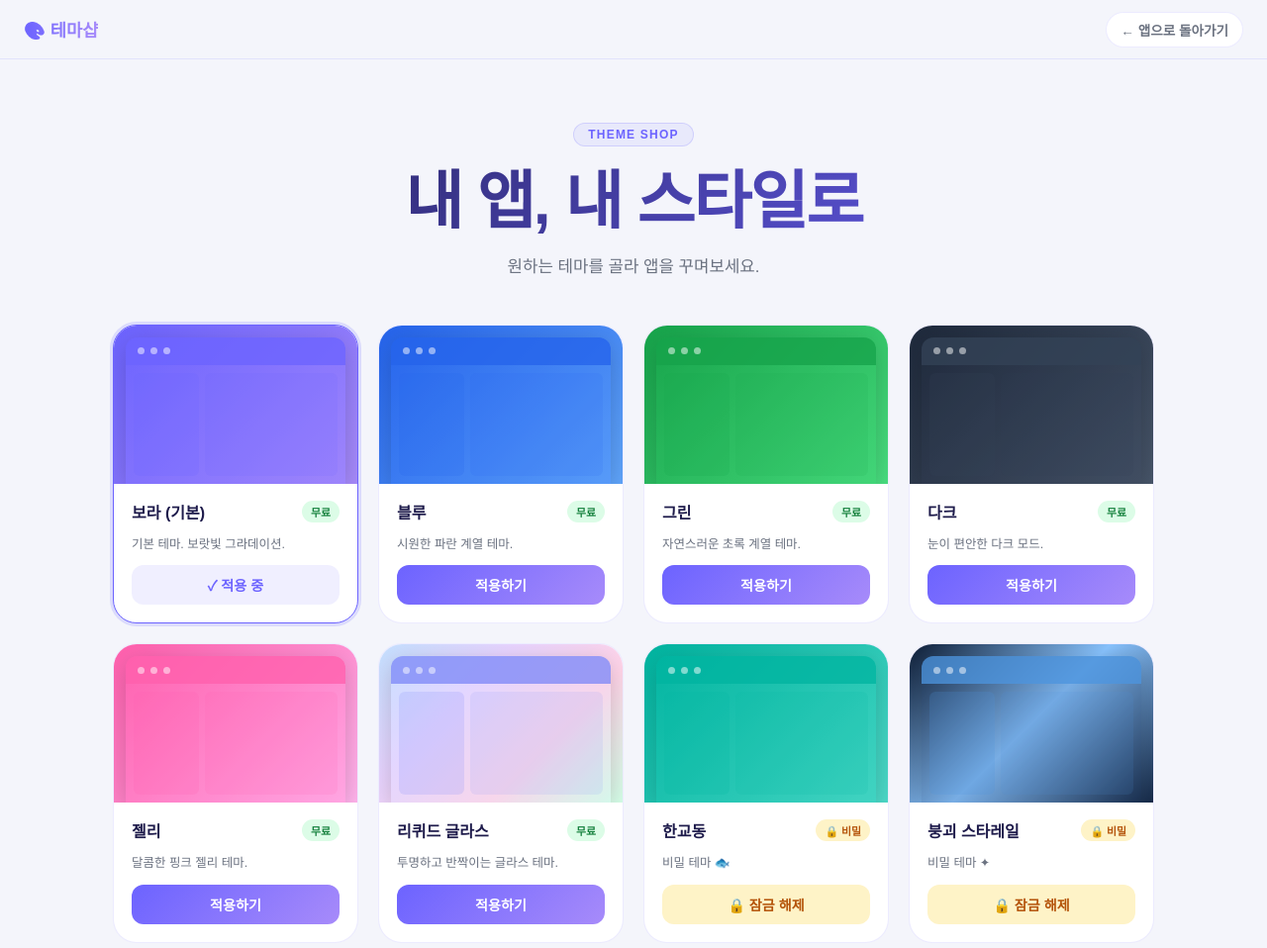
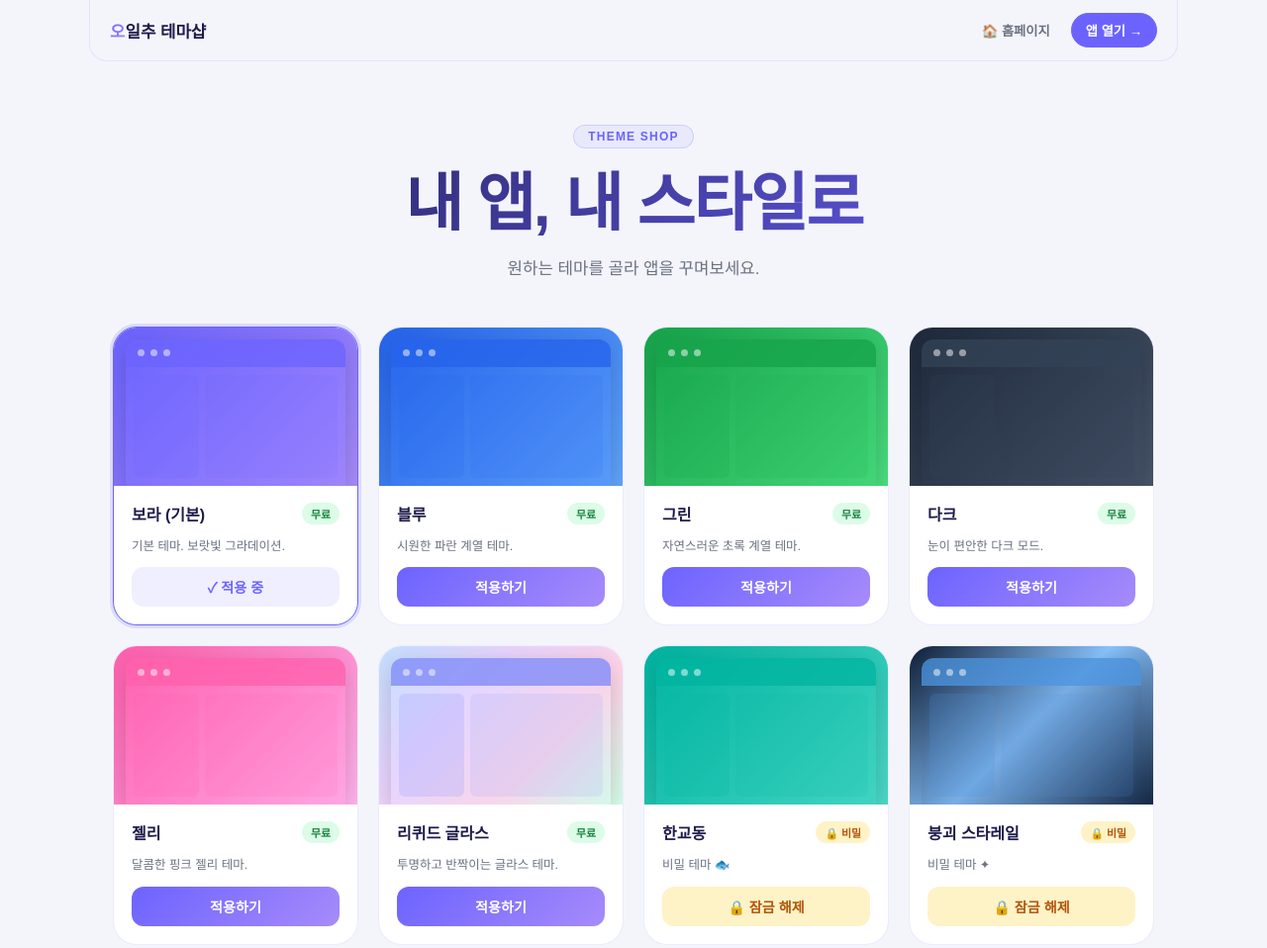
Before and after one commit to colddog09/ILLL, a plain HTML site: page shop.html in a window 1280 px wide. Shown: the whole page at 99% size. Drawn offline with Linux system fonts and the light colour scheme; a web font is replaced by a local one.

Commit message:
feat(nav): homepage button in settings + shop nav redesign
- Settings modal: add 🏠 홈페이지 · 🎨 테마샵 quick-links row above legal links
- style.css v37: .settings-nav-links pill button row
- shop.html: replace standalone header with proper sticky nav
  - Logo → /homepage, nav links: 홈페이지 + 앱 열기 CTA
  - Scroll-aware glass effect matching homepage style
- sw.js: bump to illl-v88

Co-Authored-By: Claude Sonnet 4.6 <noreply@anthropic.com>

```diff
--- a/shop.html
+++ b/shop.html
@@ -27,47 +27,73 @@
       min-height: 100vh;
     }
 
-    /* ── 헤더 ── */
-    .shop-header {
+    /* ── 헤더 / Nav ── */
+    .shop-nav {
       position: sticky;
       top: 0;
       z-index: 100;
-      background: rgba(244,245,251,0.85);
-      backdrop-filter: blur(16px);
-      -webkit-backdrop-filter: blur(16px);
-      border-bottom: 1px solid var(--border);
       padding: 0 24px;
-      height: 60px;
+    }
+    .shop-nav-inner {
+      max-width: 1100px;
+      margin: 0 auto;
+      height: 62px;
       display: flex;
       align-items: center;
       justify-content: space-between;
+      border-radius: 0 0 18px 18px;
+      padding: 0 20px;
+      background: rgba(244,245,251,0.7);
+      backdrop-filter: blur(16px);
+      -webkit-backdrop-filter: blur(16px);
+      border: 1px solid var(--border);
+      border-top: none;
+      transition: background 0.3s, box-shadow 0.3s;
     }
-    .shop-header__logo {
-      font-size: 1.1rem;
+    .shop-nav.scrolled .shop-nav-inner {
+      background: rgba(244,245,251,0.92);
+      box-shadow: 0 4px 24px rgba(108,99,255,0.08);
+    }
+    .shop-nav__logo {
+      font-size: 1.05rem;
       font-weight: 900;
-      background: linear-gradient(90deg, var(--accent), var(--accent2));
+      text-decoration: none;
+      color: var(--text);
+    }
+    .shop-nav__logo span {
+      background: linear-gradient(135deg, var(--accent), var(--accent2));
       -webkit-background-clip: text;
       -webkit-text-fill-color: transparent;
       background-clip: text;
-      text-decoration: none;
     }
-    .shop-header__back {
+    .shop-nav__links {
       display: flex;
       align-items: center;
       gap: 6px;
-      font-size: 0.85rem;
+    }
+    .shop-nav__link {
+      font-size: 0.83rem;
       font-weight: 600;
       color: var(--text-sub);
       text-decoration: none;
       padding: 7px 14px;
       border-radius: 20px;
-      border: 1.5px solid var(--border);
-      background: var(--surface);
+      border: 1.5px solid transparent;
       transition: all 0.15s;
     }
-    .shop-header__back:hover {
+    .shop-nav__link:hover {
       color: var(--accent);
-      border-color: var(--accent);
+      border-color: var(--border);
+      background: var(--surface);
+    }
+    .shop-nav__link--cta {
+      background: var(--accent);
+      color: #fff !important;
+      border-color: var(--accent) !important;
+    }
+    .shop-nav__link--cta:hover {
+      opacity: 0.88;
+      background: var(--accent) !important;
     }
 
     /* ── 히어로 ── */
@@ -335,11 +361,16 @@
 </head>
 <body>
 
-  <!-- 헤더 -->
-  <header class="shop-header">
-    <span class="shop-header__logo">🎨 테마샵</span>
-    <a href="/" class="shop-header__back">← 앱으로 돌아가기</a>
-  </header>
+  <!-- 네비게이션 -->
+  <nav class="shop-nav" id="shopNav">
+    <div class="shop-nav-inner">
+      <a class="shop-nav__logo" href="/homepage"><span>오</span>일추 테마샵</a>
+      <div class="shop-nav__links">
+        <a href="/homepage" class="shop-nav__link">🏠 홈페이지</a>
+        <a href="/" class="shop-nav__link shop-nav__link--cta">앱 열기 →</a>
+      </div>
+    </div>
+  </nav>
 
   <!-- 히어로 -->
   <section class="shop-hero">
@@ -605,6 +636,12 @@
   });
 
   renderGrid();
+
+  // 스크롤 시 nav 효과
+  const shopNav = document.getElementById('shopNav');
+  window.addEventListener('scroll', () => {
+    shopNav.classList.toggle('scrolled', window.scrollY > 20);
+  }, { passive: true });
 </script>
 </body>
 </html>
--- a/sw.js
+++ b/sw.js
@@ -1,8 +1,8 @@
-const CACHE_NAME = 'illl-v87';
+const CACHE_NAME = 'illl-v88';
 const CORE_FILES = [
   '/',
   '/index.html',
-  '/style.css?v=36',
+  '/style.css?v=37',
   '/utils.js?v=2',
   '/state.js?v=5',
   '/auth.js?v=3',
```
Also changed, not shown: index.html (+6 -1 lines), style.css (+27 -0 lines).
